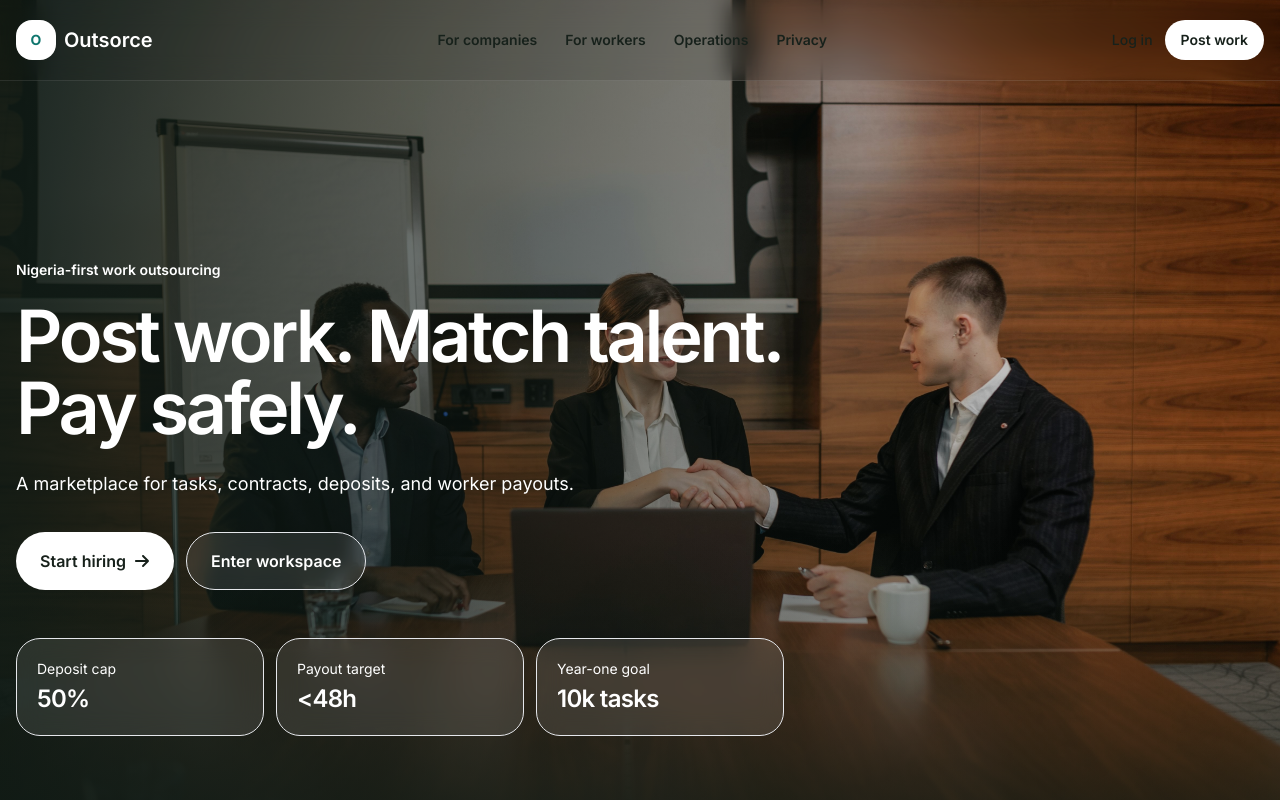
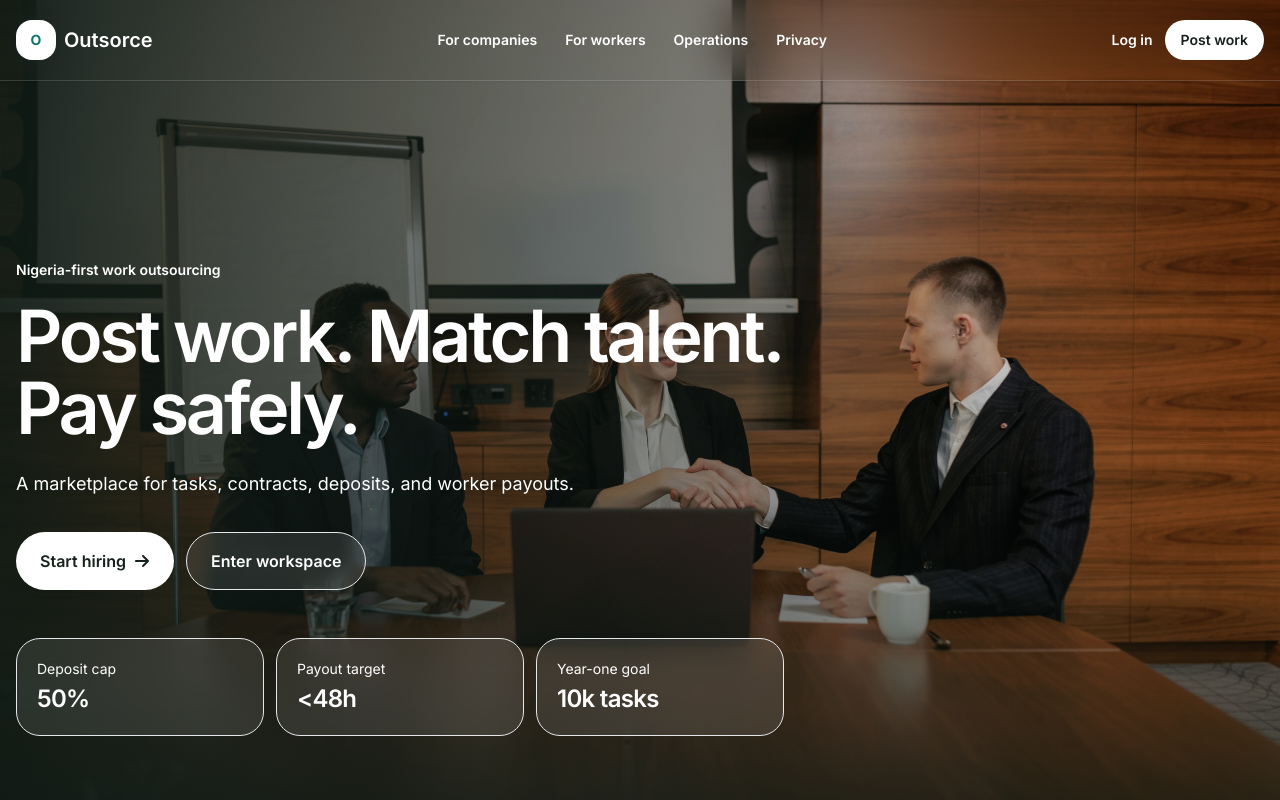
Before and after one commit to heismyke/outsource, a Nuxt app: page / in a window 1280 px wide. Shown: the top 800 px of the page. Built offline with nearby package versions, Linux system fonts and the light colour scheme.

Commit message:
Improve hero navbar contrast

```diff
--- a/layouts/public.vue
+++ b/layouts/public.vue
@@ -1,19 +1,19 @@
 <template>
   <div class="min-h-screen overflow-x-hidden bg-white">
-    <header class="fixed left-0 right-0 top-0 z-30 border-b border-white/10 bg-black/10 backdrop-blur-md">
+    <header class="fixed left-0 right-0 top-0 z-30 border-b border-white/15 bg-[#07110d]/62 shadow-sm backdrop-blur-xl">
       <div class="mx-auto flex h-20 max-w-7xl items-center justify-between px-4">
         <NuxtLink to="/" class="flex items-center gap-2 text-xl font-semibold text-white">
           <span class="grid h-10 w-10 place-items-center rounded-2xl bg-white text-sm font-bold text-brand">O</span>
           Outsorce
         </NuxtLink>
-        <nav class="hidden items-center gap-7 text-sm font-semibold text-white/72 md:flex">
+        <nav class="hidden items-center gap-7 text-sm font-semibold text-white md:flex">
           <a href="#companies" class="transition hover:text-white">For companies</a>
           <a href="#talents" class="transition hover:text-white">For workers</a>
           <a href="#operations" class="transition hover:text-white">Operations</a>
           <a href="#privacy" class="transition hover:text-white">Privacy</a>
         </nav>
         <nav class="flex items-center gap-3 text-sm">
-          <NuxtLink to="/login" class="font-medium text-white/82 transition hover:text-white">Log in</NuxtLink>
+          <NuxtLink to="/login" class="font-semibold text-white transition hover:text-white/78">Log in</NuxtLink>
           <NuxtLink to="/register" class="rounded-full bg-white px-4 py-2.5 font-semibold text-ink transition hover:bg-brand hover:text-white">Post work</NuxtLink>
         </nav>
       </div>
```
